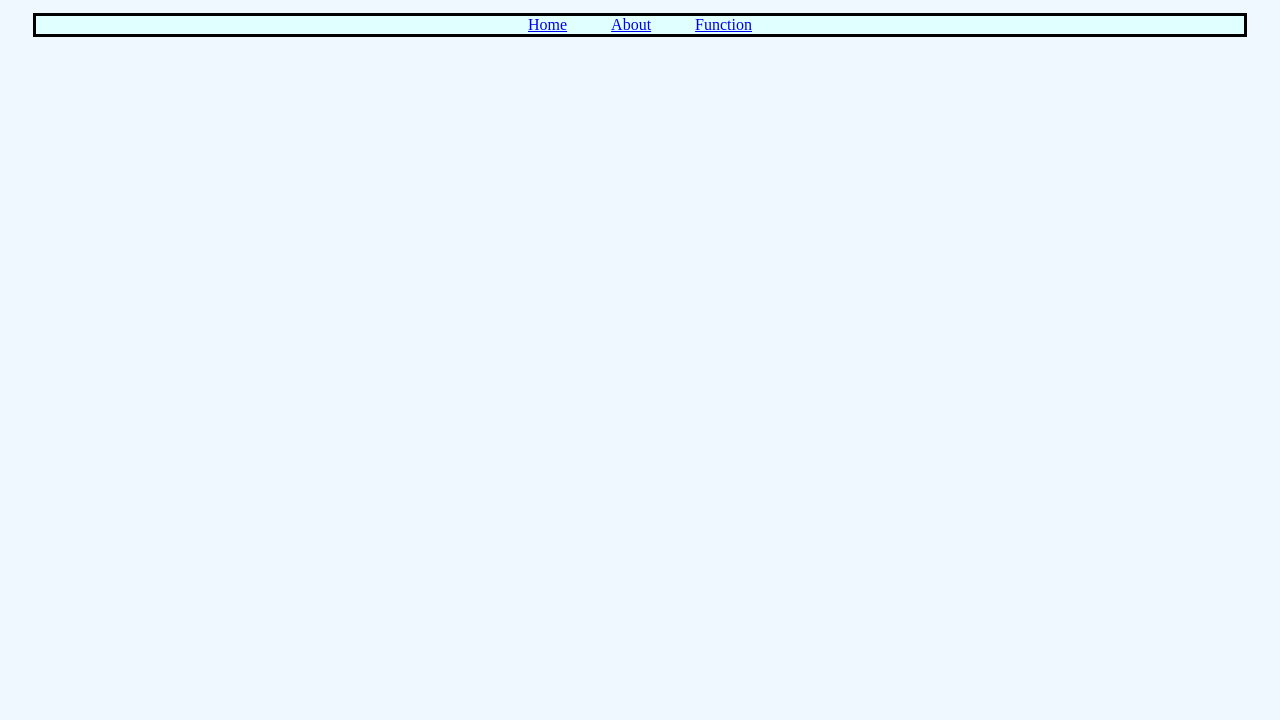
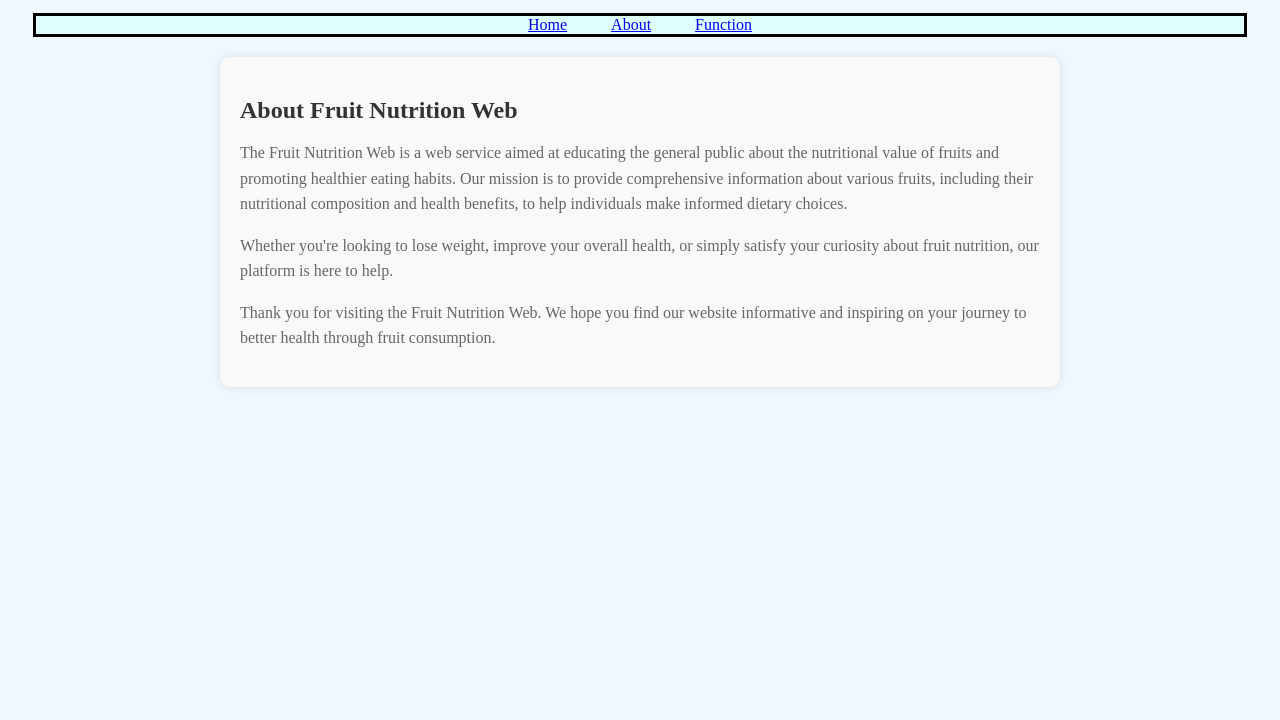
Before and after one commit to wdelmo5123/INST377-Fruit-App, a plain HTML site: page about.html in a window 1280 px wide. Shown: the part 80-800 px from the top of the page. Drawn offline with Linux system fonts and the light colour scheme.

Commit message:
5/14/2024

```diff
--- a/about.html
+++ b/about.html
@@ -6,12 +6,26 @@
     </head>
 
     <body>
-        <h1 id="header">About ME</h1>
+        <h1 id="header">About</h1>
 
         <nav>
             <li><a href="home.html">Home</a></li>
             <li><a href="about.html">About</a></li>
             <li><a href="function.html">Function</a></li>
         </nav>
+
+        <div class="about-section">
+            <h2>About Fruit Nutrition Web</h2>
+            <p>
+                The Fruit Nutrition Web is a web service aimed at educating the general public about the nutritional value of fruits and promoting healthier eating habits. Our mission is to provide comprehensive information about various fruits, including their nutritional composition and health benefits, to help individuals make informed dietary choices.
+            </p>
+            <p>
+                Whether you're looking to lose weight, improve your overall health, or simply satisfy your curiosity about fruit nutrition, our platform is here to help.
+            </p>
+            <p>
+                Thank you for visiting the Fruit Nutrition Web. We hope you find our website informative and inspiring on your journey to better health through fruit consumption.
+            </p>
+        </div>
+
     </body>
 </html>
--- a/fruitdesigns.css
+++ b/fruitdesigns.css
@@ -94,3 +94,25 @@ li:hover {
   box-shadow: #3c4fe0 0 3px 7px inset;
   transform: translateY(2px);
 }
+
+/* About Page Styling*/
+.about-section {
+  background-color: #f9f9f9;
+  padding: 20px;
+  border-radius: 10px;
+  margin: 20px auto;
+  max-width: 800px;
+  box-shadow: 0 0 10px rgba(0, 0, 0, 0.1);
+}
+
+.about-section h2 {
+  color: #333;
+  font-size: 24px;
+  margin-bottom: 10px;
+}
+
+.about-section p {
+  color: #666;
+  font-size: 16px;
+  line-height: 1.6;
+}
```
